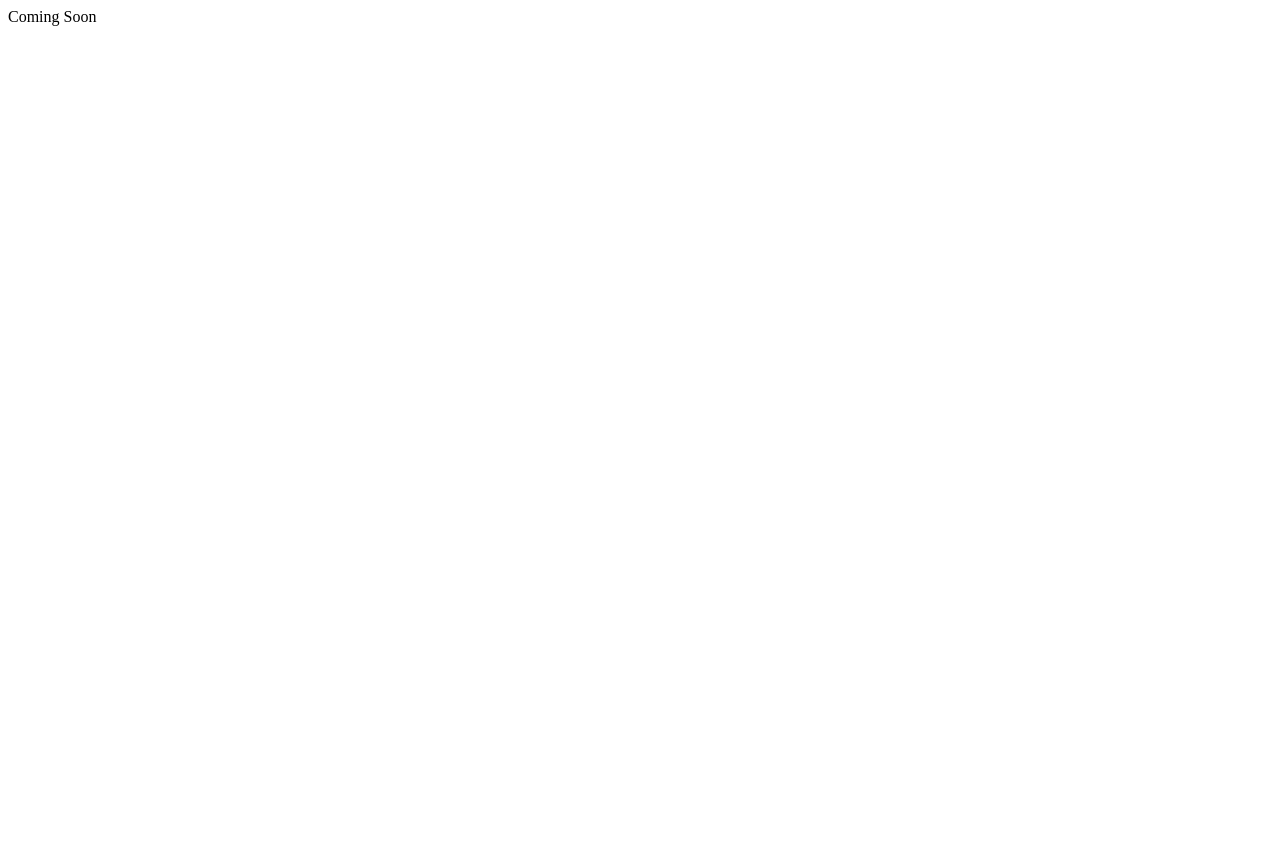
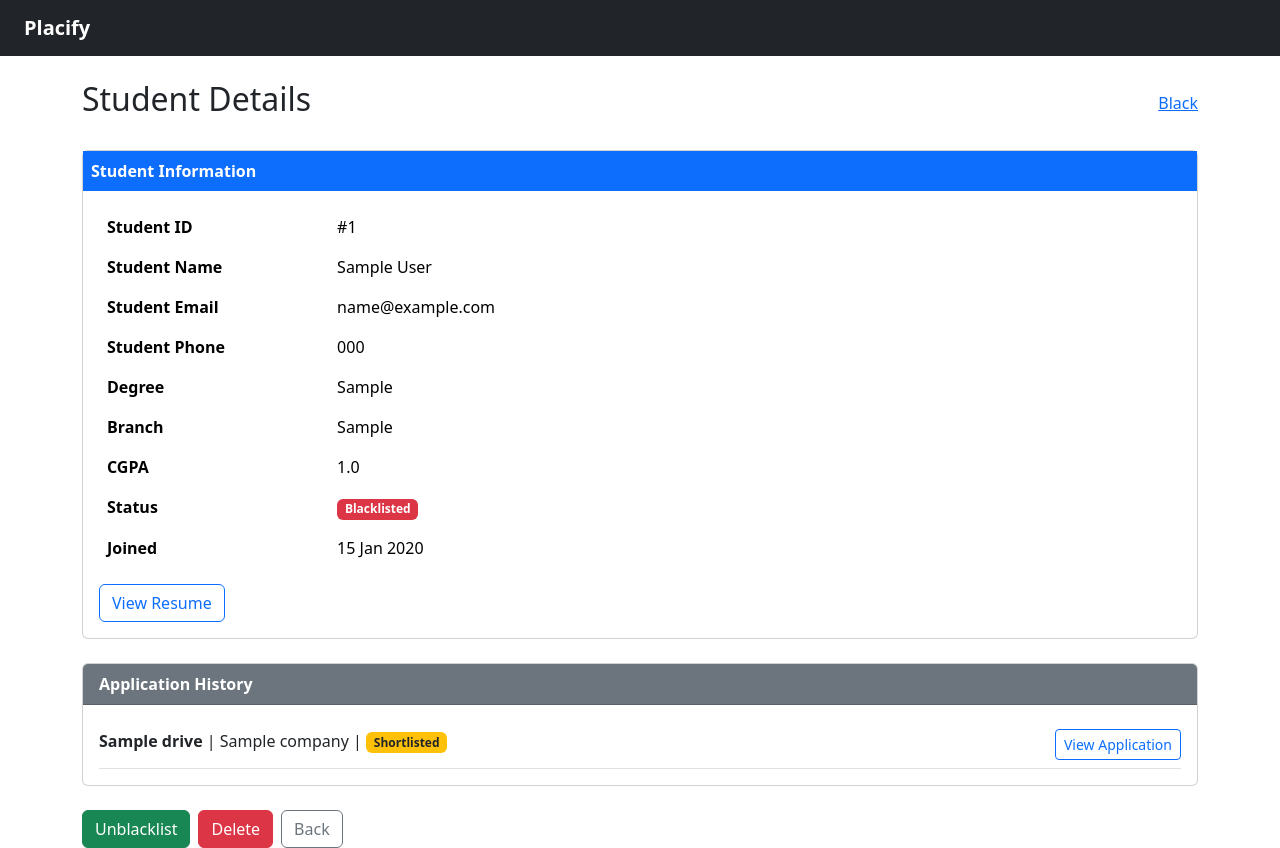
Before and after one commit to 24f3000833/placement-portal-application, a Flask app: page /admin/student/1 in a window 1280 px wide. Before the commit the page is almost empty. Before the commit the page ends 26 px from the top, so only its background shows below. Run offline with Flask 3, Linux system fonts and the light colour scheme; the visitor is signed in with stand-in values (Sample User, id 1); tables that the repository leaves empty hold one stand-in row (values such as "Sample post").

Commit message:
Student detail page in admin dashboard

```diff
--- a/app.py
+++ b/app.py
@@ -326,7 +326,16 @@ def logout():
 
 @app.route("/admin/student/<int:id>")
 def admin_student_detail(id):
-    return "Coming Soon"
+    if "user_id" not in session or session["role"]!="admin":
+        flash("Please login as Admin","danger")
+        return redirect(url_for("admin_login"))
+    student=Student.query.get_or_404(id)
+    applications=Application.query.filter_by(student_id=id).all()
+    joined_date=student.created_at.strftime("%d %b %Y")
+
+    return render_template("admin/student_detail.html",student=student,applications=applications,joined_date=joined_date)
+
+
 
 @app.route("/admin/company/<int:id>")
 def admin_company_detail(id):
--- /dev/null
+++ b/templates/admin/student_detail.html
@@ -0,0 +1,110 @@
+{% extends "base.html" %}
+{% block content %}
+<div class="d-flex justify-content-between align-items-center mb-4">
+    <h2>Student Details</h2>
+    <a href="{{url_for('admin_dashboard')}}" class="btn-outline-secondary">Black</a>
+</div>
+<div class="card mb-4">
+    <div class="card_header bg-primary text-white fw-bold p-2">
+        Student Information
+    </div>
+    <div class="card-body">
+        <div class="row">
+            <div class="col-md-6">
+                <table class="table table-borderless">
+                    <tr>
+                        <th>Student ID</th>
+                        <td>#{{student.id}}</td>
+
+                    </tr>
+                    <tr>
+                        <th>Student Name</th>
+                        <td>{{student.name}}</td>
+
+                    </tr>
+                    <tr>
+                        <th>Student Email</th>
+                        <td>{{student.email}}</td>
+
+                    </tr>
+                    <tr>
+                        <th>Student Phone</th>
+                        <td>{{student.phone}}</td>
+
+                    </tr>
+                    <tr>
+                        <th>Degree</th>
+                        <td>{{student.degree}}</td>
+
+                    </tr>
+                    <tr>
+                        <th>Branch</th>
+                        <td>{{student.branch}}</td>
+
+                    </tr>
+                    <tr>
+                        <th>CGPA</th>
+                        <td>{{student.cgpa}}</td>
+
+                    </tr>
+                    <tr>
+                        <th>Status</th>
+                        <td>
+                            {% if student.is_blacklisted %}
+                                <span class="badge bg-danger">Blacklisted</span>
+                            {% else %}
+                                <span class="badge bg-success">Active</span>
+                            {% endif %}
+                        </td>
+                    </tr>
+                    <tr>
+                        <th>Joined</th>
+                        <td>{{ joined_date }}</td>
+                    </tr>
+                </table>
+            </div>
+        </div>
+        <a href="{{ url_for('static',filename='upload/resumes/' + student.resume)}}"
+            target="_blank" class="btn btn-outline-primary">View Resume</a>
+    </div>
+</div>
+<div class="card mb-4">
+    <div class="card-header bg-secondary text-white fw-bold">
+        Application History
+    </div>
+    <div class="card-body" style="max-height: 300px; overflow-y:auto;">
+        {% if applications %}
+            {% for app in applications %}
+            <div class="d-flex justify-content-between align-item-center border-bottom py-2">
+                <div>
+                    <strong>{{ app.drive.job_title }}</strong> | {{ app.drive.company.name }} |
+                    <span class="badge
+                        {% if app.status == 'Selected' %}bg-success
+                        {% elif app.status == 'Shortlisted' %}bg-warning text-dark
+                        {% elif app.status == 'Rejected' %}bg-danger
+                        {% else %}bg-secondary{% endif %}">
+                        {{ app.status }}
+                    </span>
+                </div>
+                <a href="{{ url_for('admin_application_detail', id=app.id) }}"
+                   class="btn btn-sm btn-outline-primary">View Application</a>
+            </div>
+            {% endfor %}
+        {% else %}
+            <p class="text-muted mb-0">No applications yet.</p>
+        {% endif %}
+    </div>
+</div>
+
+<div class="d-flex gap-2">
+    <a href="{{ url_for('blacklist_student', id=student.id) }}"
+       class="btn {% if student.is_blacklisted %}btn-success{% else %}btn-warning{% endif %}">
+        {% if student.is_blacklisted %}Unblacklist{% else %}Blacklist{% endif %}
+    </a>
+    <a href="{{ url_for('delete_student', id=student.id) }}"
+       class="btn btn-danger"
+       onclick="return confirm('Delete {{ student.name }}? This cannot be undone!')">Delete</a>
+    <a href="{{ url_for('admin_dashboard') }}" class="btn btn-outline-secondary">Back</a>
+</div>
+
+{% endblock %}
--- a/templates/home.html
+++ b/templates/home.html
@@ -7,7 +7,7 @@
 
         <div class="card shadow p-5">
 
-            <h1 class="display-4 fw-bold mb-3">🎓 Placify</h1>
+            <h1 class="display-4 fw-bold mb-3">Placify</h1>
 
             <p class="lead text-muted mb-4">
                 Your Smart Campus Placement Portal
```
